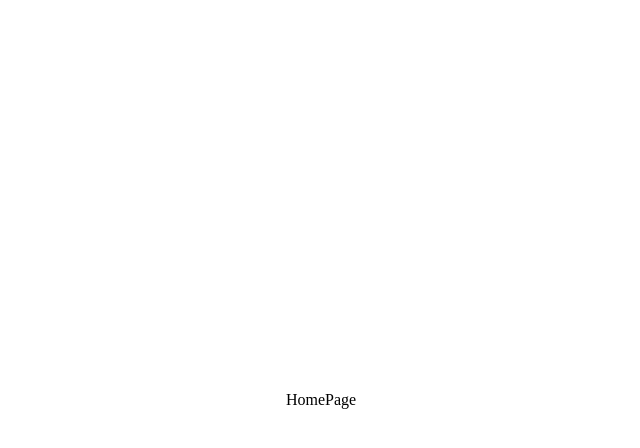
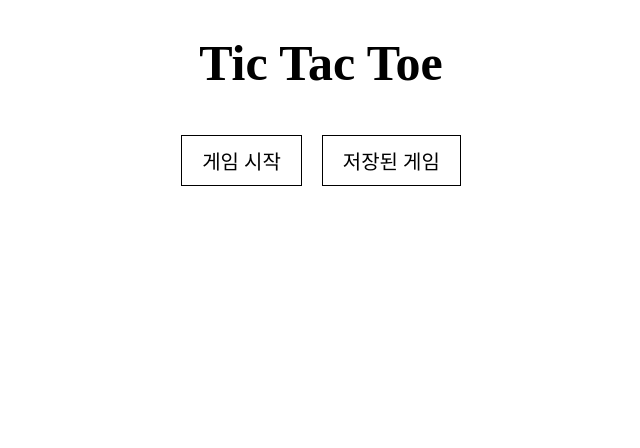
Before and after one commit to yunbiyomi/tictactoe-game, a React (Create React App) app: page / in a window 1280 px wide. Shown: the top 448 px of the page, without its empty margins (319-959 px from the left). Built offline with nearby package versions, Linux system fonts and the light colour scheme; the HTML template or start-up script is replaced by a standard one.

Commit message:
✨ Feat : 홈 화면 기능 추가

```diff
--- a/src/pages/HomePage.jsx
+++ b/src/pages/HomePage.jsx
@@ -1,9 +1,33 @@
 import React from 'react'
+import { Link } from 'react-router-dom'
+import styled from 'styled-components'
 
 const HomePage = () => {
   return (
-    <div>HomePage</div>
+    <>
+      <STitle>Tic Tac Toe</STitle>
+      <SButton to="/setting">게임 시작</SButton>
+      <SButton to="/record">저장된 게임</SButton>
+    </>
   )
 }
 
 export default HomePage
+
+const STitle = styled.h1`
+  display: flex;
+  justify-content: center;
+  font-size: 50px;
+`;
+const SLink = styled(Link)`
+  text-decoration: none;
+  color: inherit;
+`;
+
+const SButton = styled(SLink)`
+  display: inline-block;
+  border: 1px solid black;
+  font-size: 20px;
+  padding: 10px 20px;
+  margin: 10px;
+`;
--- a/src/styles/GlobalStyles.jsx
+++ b/src/styles/GlobalStyles.jsx
@@ -17,7 +17,7 @@ const GlobalStyles = createGlobalStyle`
   }
 
   body {
-    min-height: 100vh;
+    /* min-height: 100vh; */
     display: flex;
     justify-content: center;
     align-items: center;
```
